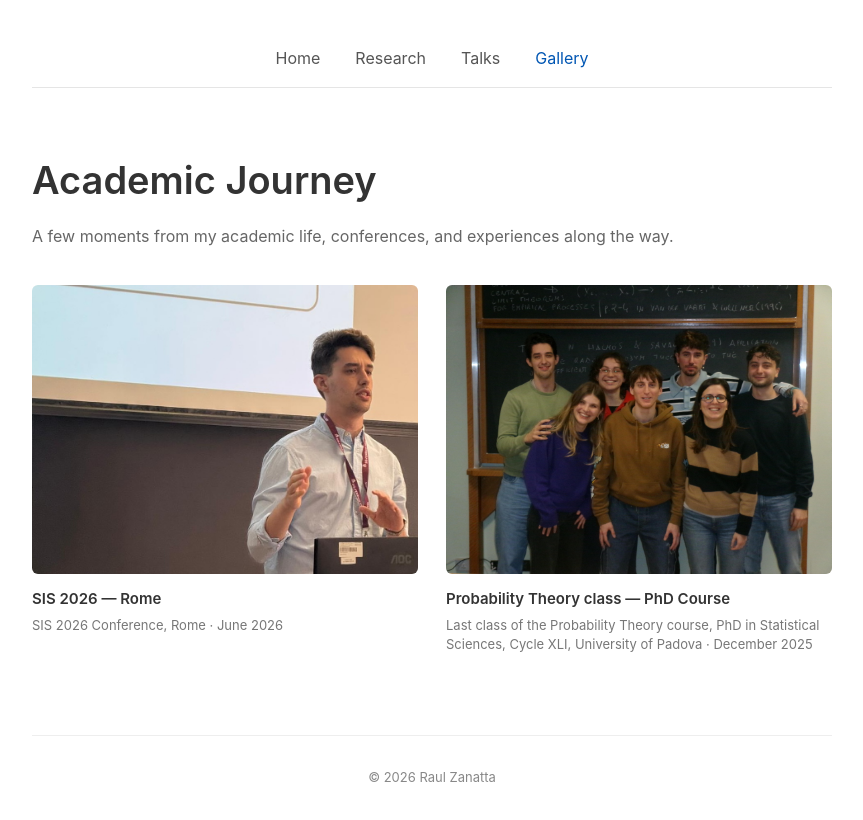
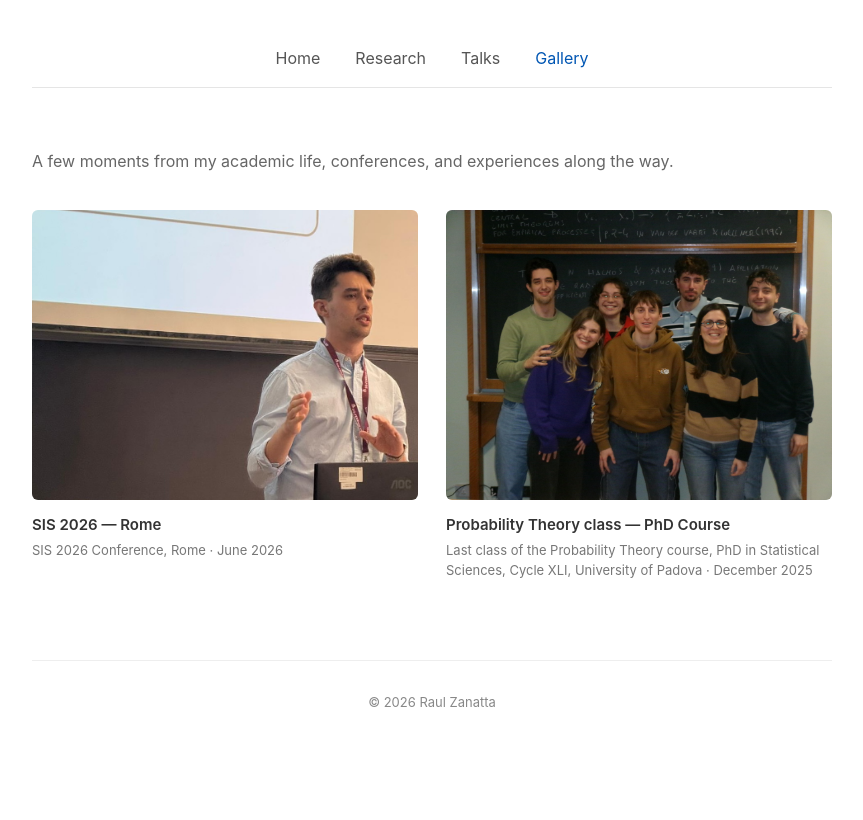
Before and after one commit to raulzanatta/raulzanatta.github.io, a plain HTML site: page journey.html in a window 1280 px wide. Shown: the whole page, without its empty margins (208-1071 px from the left). Drawn offline with Linux system fonts and the light colour scheme.

Commit message:
Update journey.html

```diff
--- a/journey.html
+++ b/journey.html
@@ -6,7 +6,7 @@
     <meta charset="UTF-8">
     <meta name="viewport"
           content="width=device-width, initial-scale=1.0">
-    <title>Academic Journey | Raul Zanatta</title>
+    <title>Gallery | Raul Zanatta</title>
     <link rel="stylesheet" href="style.css">
 </head>
 
@@ -25,8 +25,6 @@
     </nav>
 
     <main>
-
-        <h1>Academic Journey</h1>
 
         <p class="journey-intro">
             A few moments from my academic life,
```
